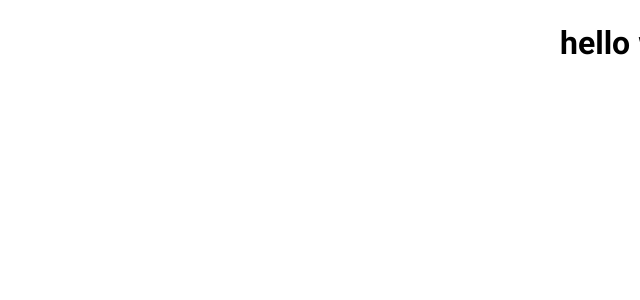
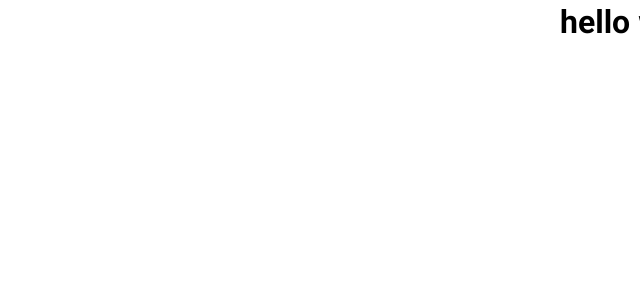
Before and after one commit to soheila-entezar/zaraban, a Next.js app: page / in a window 1280 px wide. Shown: the top 300 px of the page, without its empty margins (640-1280 px from the left). Built offline with nearby package versions, Linux system fonts and the light colour scheme.

Commit message:
[ADD] css reset

```diff
--- a/src/app/globals.css
+++ b/src/app/globals.css
@@ -0,0 +1,29 @@
+*,
+*::before,
+*::after {
+    box-sizing: border-box;
+    margin: 0;
+    padding: 0;
+}
+
+input,
+label,
+select,
+textarea,
+button,
+fieldset,
+legend,
+datalist,
+output,
+option,
+optgroup {
+    font: inherit;
+}
+
+ul {
+    list-style: none;
+}
+a {
+    color: inherit;
+    text-decoration: none;
+}
```
